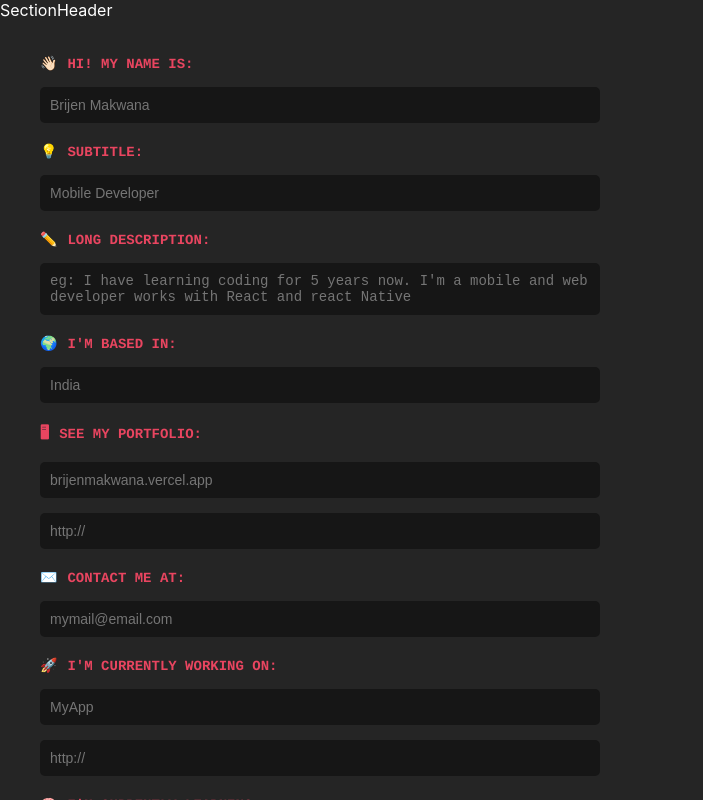
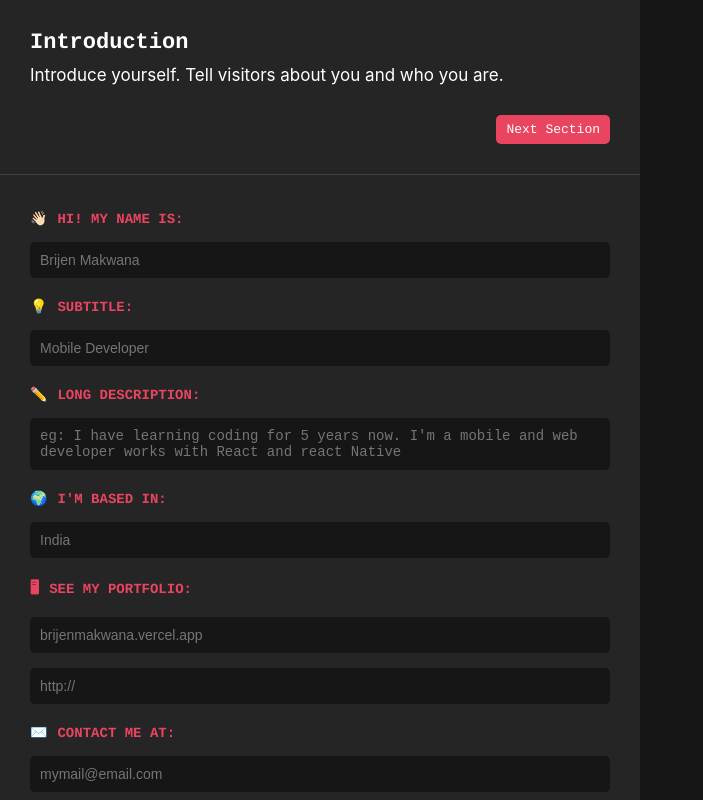
Before and after one commit to BrijenMakwana/create-github-profile, a React (Create React App) app: page / in a window 1280 px wide. Shown: the whole page, without its empty margins (0-703 px from the left). Built offline with nearby package versions, Linux system fonts and the light colour scheme.

Commit message:
SectionHeader

```diff
--- a/src/App.css
+++ b/src/App.css
@@ -4,14 +4,27 @@
   display: flex;
   flex-direction: row;
 }
-
 .editing-container,
 .preview-container {
   width: 50vw;
   height: 100vh;
 }
 
+.preview-container {
+  background-color: #161616;
+}
+
 .editing-component {
   overflow-y: scroll;
   height: 100vh;
+  border-top: 0.1px solid #423f3e;
 }
+
+.section-toggle-btns {
+  display: flex;
+  flex-direction: row;
+  align-items: center;
+  justify-content: space-between;
+  padding: 0 30px;
+  margin-bottom: 30px;
+}
--- a/src/App.js
+++ b/src/App.js
@@ -1,12 +1,44 @@
+import { useState } from "react";
 import "./App.css";
 import Introduction from "./components/Introduction";
 import SectionHeader from "./components/SectionHeader";
+import UIButton from "./components/UIButton";
+import { sectionData } from "./data/data";
 
 function App() {
+  const [sectionIndex, setSectionIndex] = useState(0);
+
+  const nextSection = () => {
+    if (sectionIndex < sectionData.length - 1) {
+      setSectionIndex((prev) => prev + 1);
+    }
+  };
+
+  const previousSection = () => {
+    if (sectionIndex > 0) {
+      setSectionIndex((prev) => prev - 1);
+    }
+  };
+
   return (
     <div className="App">
       <div className="editing-container">
-        <SectionHeader />
+        <SectionHeader
+          heading={sectionData[sectionIndex].heading}
+          description={sectionData[sectionIndex].description}
+        />
+        <div className="section-toggle-btns">
+          <UIButton
+            text="previous section"
+            btnAction={previousSection}
+            shouldVisible={sectionIndex > 0}
+          />
+          <UIButton
+            text="next section"
+            btnAction={nextSection}
+            shouldVisible={sectionIndex < sectionData.length - 1}
+          />
+        </div>
         <div className="editing-component">
           <Introduction />
         </div>
--- a/src/components/SectionHeader.css
+++ b/src/components/SectionHeader.css
@@ -0,0 +1,16 @@
+.section-header-container {
+  padding: 30px;
+}
+
+.section-heading {
+  text-transform: capitalize;
+  font-size: 22px;
+  font-weight: 700;
+  font-family: "Cousine", monospace;
+}
+
+.section-description {
+  font-size: 17px;
+  font-weight: 400;
+  margin-top: 10px;
+}
--- a/src/components/SectionHeader.js
+++ b/src/components/SectionHeader.js
@@ -1,6 +1,12 @@
 import React from "react";
 import "./SectionHeader.css";
 
-export default function SectionHeader() {
-  return <div>SectionHeader</div>;
+export default function SectionHeader(props) {
+  const { heading, description } = props;
+  return (
+    <div className="section-header-container">
+      <h2 className="section-heading">{heading}</h2>
+      <h4 className="section-description">{description}</h4>
+    </div>
+  );
 }
--- /dev/null
+++ b/src/components/UIButton.css
@@ -0,0 +1,26 @@
+.btn-container {
+  background-color: #e94560;
+  width: fit-content;
+  display: flex;
+  flex-direction: column;
+  align-items: center;
+  justify-content: center;
+  border-radius: 5px;
+  padding: 7px 10px;
+  cursor: pointer;
+}
+
+.btn-container:hover {
+  background-color: #161616;
+}
+
+.btn-container:hover .btn-text {
+  color: #e94560;
+}
+
+.btn-text {
+  text-transform: capitalize;
+  font-size: 13px;
+  font-family: "Cousine", monospace;
+  color: #fff;
+}
--- /dev/null
+++ b/src/components/UIButton.js
@@ -0,0 +1,15 @@
+import React from "react";
+import "./UIButton.css";
+
+export default function UIButton(props) {
+  const { text, btnAction, shouldVisible } = props;
+  return (
+    <div
+      className="btn-container"
+      onClick={btnAction}
+      style={{ visibility: shouldVisible ? "visible" : "hidden" }}
+    >
+      <span className="btn-text">{text}</span>
+    </div>
+  );
+}
--- a/src/components/UITextInput.css
+++ b/src/components/UITextInput.css
@@ -1,7 +1,7 @@
 .text-input-container {
   display: flex;
   flex-direction: column;
-  padding: 5px 20px;
+  padding: 5px 10px;
   margin: 10px 0;
   width: 100%;
 }
--- a/src/components/UITextInput.js
+++ b/src/components/UITextInput.js
@@ -13,7 +13,7 @@ export default function UITextInput(props) {
   return (
     <div className="text-input-container">
       <label className="text-input-label">
-        <sapn className="text-input-emoji">{emoji}</sapn>
+        <span className="text-input-emoji">{emoji}</span>
         {inputLabel}:
       </label>
       {isTextArea ? (
--- /dev/null
+++ b/src/data/data.js
@@ -0,0 +1,26 @@
+const sectionData = [
+  {
+    heading: "Introduction",
+    description: "Introduce yourself. Tell visitors about you and who you are.",
+  },
+  {
+    heading: "Skills",
+    description:
+      "Show off the languages, frameworks, software and tech that you use.",
+  },
+  {
+    heading: "Socials",
+    description: "Connect with your visitors by adding links to your socials.",
+  },
+  {
+    heading: "Badges",
+    description: "Add some badges and stats to your profile.",
+  },
+  {
+    heading: "Support",
+    description:
+      "Make it easy for people using your products to support you or give donations.",
+  },
+];
+
+export { sectionData };
```
